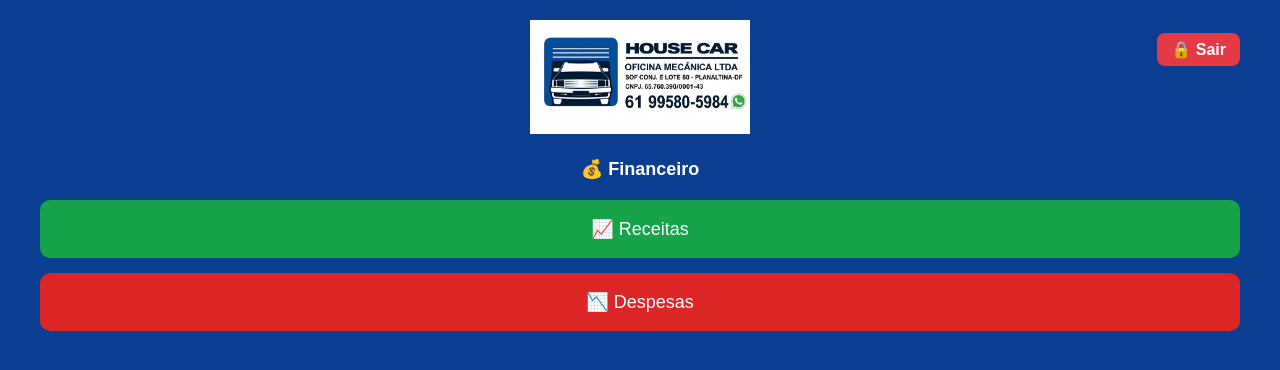
After one commit to ouldair-lab/sistema-oficina-housecar, a Flask app: page /financeiro in a window 1280 px wide. The commit adds this page. Shown: the top 370 px of the page. Run offline with Flask 3, Linux system fonts and the light colour scheme; a user stored in the database is signed in.

Commit message:
criação modulo financeiro

```diff
--- a/app.py
+++ b/app.py
@@ -45,7 +45,7 @@ app.secret_key = "housecar_secreta_123"
 
 # 🔐 USUÁRIO SIMPLES
 USUARIO = "admin"
-SENHA = "1234"
+SENHA = "Abc1234"
 
 # 🔐 PROTEÇÃO
 def proteger():
@@ -862,6 +862,11 @@ def buscar_cliente():
 
     return jsonify(lista)
 
+@app.route("/financeiro")
+def financeiro():
+    if proteger(): return proteger()
+    return render_template("financeiro.html")
+
 @app.route("/estoque")
 def estoque():
     if proteger(): return proteger()
--- /dev/null
+++ b/templates/financeiro.html
@@ -0,0 +1,75 @@
+<!DOCTYPE html>
+<html lang="pt-br">
+<head>
+<meta charset="UTF-8">
+<meta name="viewport" content="width=device-width, initial-scale=1.0">
+
+<title>Financeiro</title>
+
+<link rel="stylesheet" href="/static/style.css">
+
+<style>
+.container {
+    display: flex;
+    flex-direction: column;
+    gap: 15px;
+    padding: 20px;
+}
+
+.titulo {
+    text-align: center;
+    font-size: 18px;
+    font-weight: bold;
+    margin-top: 10px;
+}
+
+.btn-financeiro {
+    padding: 18px;
+    border-radius: 10px;
+    font-size: 18px;
+    text-decoration: none;
+    color: white;
+    text-align: center;
+    display: block;
+}
+
+.btn-receitas {
+    background: #16a34a;
+}
+
+.btn-receitas:hover {
+    background: #15803d;
+}
+
+.btn-despesas {
+    background: #dc2626;
+}
+
+.btn-despesas:hover {
+    background: #b91c1c;
+}
+</style>
+
+</head>
+
+<body>
+
+<!-- HEADER PADRÃO -->
+{% include "_header.html" %}
+
+<div class="titulo">💰 Financeiro</div>
+
+<div class="container">
+
+    <a href="/receitas" class="btn-financeiro btn-receitas">
+        📈 Receitas
+    </a>
+
+    <a href="/despesas" class="btn-financeiro btn-despesas">
+        📉 Despesas
+    </a>
+
+</div>
+
+</body>
+</html>
--- a/templates/index.html
+++ b/templates/index.html
@@ -73,9 +73,7 @@
 
     <a href="/os_lista" class="btn-menu">📋 Ordens de Serviço</a>
 
-    <a href="/receitas" class="btn-menu">💰 Receitas</a>
-
-    <a href="/despesas" class="btn-menu">💸 Despesas</a>
+    <a href="/financeiro" class="btn-menu">💰 Financeiro</a>
 
     <a href="/clientes" class="btn-menu">👤 Clientes</a>
 
--- a/templates/site.html
+++ b/templates/site.html
@@ -111,6 +111,7 @@ body {
             ✔ Suspensão<br>
             ✔ Freios<br>
             ✔ Troca de óleo<br>
+            ✔ Arrefecimento<br>
             ✔ Injeção eletrônica
         </p>
     </div>
```
